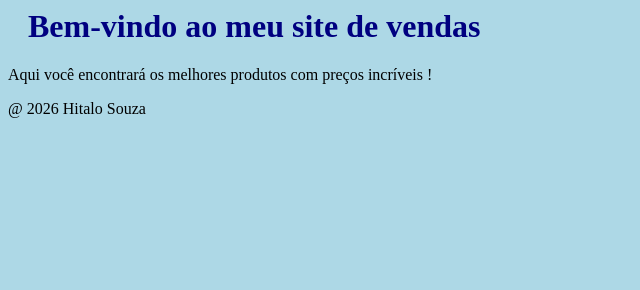
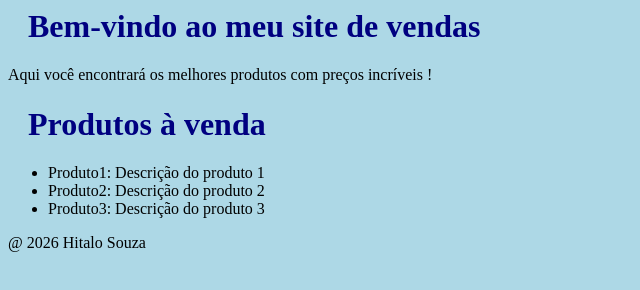
Before and after one commit to trueloser21fake/projeto_vendas, a plain HTML site: page index.html in a window 1280 px wide. Shown: the whole page, without its empty margins (0-640 px from the left). Drawn offline with Linux system fonts and the light colour scheme.

Commit message:
“feat: inclui a lista de produtos na página Refs #04

```diff
--- a/index.html
+++ b/index.html
@@ -9,7 +9,18 @@
 
     <h1>Bem-vindo ao meu site de vendas</h1>
     <p>Aqui você encontrará os melhores produtos com preços incríveis !</p>
+
+   <h1>Produtos à venda</h1>
+    <ul>
+        <li>Produto1: Descrição do produto 1</li>
+        <li>Produto2: Descrição do produto 2</li>
+        <li>Produto3: Descrição do produto 3</li>
+    </ul>
+
+
     <p>@ 2026 Hitalo Souza</p>
+
+
 
 </body>
 </html>
```
